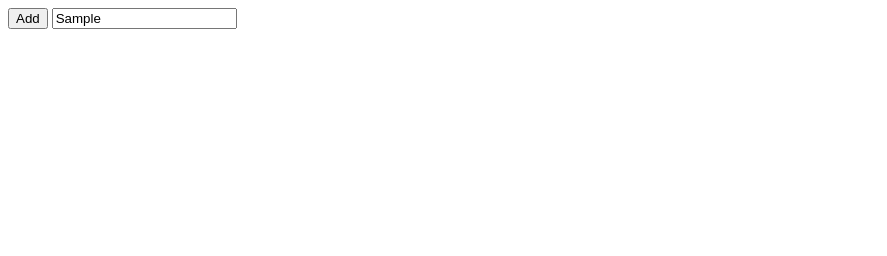
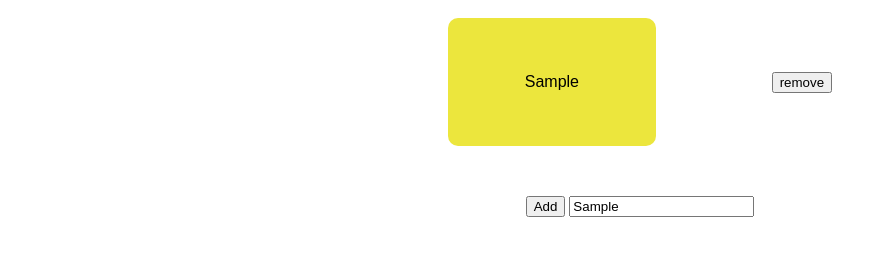
Before and after one commit to SJB7788/comp4537, a website: page public/writer.html in a window 1280 px wide. Both pictures are taken after typing "Sample" into the empty fields and a click on the button "Add". Shown: the whole page, without its empty margins (0-887 px from the left). Drawn offline with Linux system fonts and the light colour scheme.

Commit message:
implement note

```diff
--- a/public/css/style.css
+++ b/public/css/style.css
@@ -1,8 +1,35 @@
-.game_message {
-    position: relative;
-    z-index: 100;
+body {
+    display: flex;
+    flex-direction: column;
+    align-items: center;
+    justify-content: center;
 }
 
-#game_container {
-    margin-top: 2em;
+.note_container {
+    margin-top: 10px;
+    width: 500px;
+    display: flex;
+    flex-direction: row;
+    align-items: center;
+    justify-content: space-around;
 }
+
+.note_rect_container {
+    display: flex;
+    align-items: center;
+    justify-content: center;
+    background-color: #ECE63D;
+    border-radius: 10px;
+    padding: 1.5em;
+}
+
+.note_rect_p {
+    text-align: center;
+    color: black;
+    font-family: sans-serif;
+    font-weight: 500;
+}
+
+.create_note_container {
+    margin-top: 50px;
+}
--- a/public/js/index.js
+++ b/public/js/index.js
@@ -1,20 +1,79 @@
-class Notepad {
-  constructor(container) {
-    this.notepadContainer = container
-    this.createNoteButton =
+export class LocalStorage {
+  constructor(key) {}
+
+  replaceNoteArrayLocal(key, value) {
+    localStorage.setItem(key, value);
+  }
+
+  getNoteArrayLocal(key) {
+    return localStorage.getItem(key);
+  }
+}
+
+export class Notepad {
+  constructor(container, key) {
+    this.storage = new LocalStorage();
+    this.storageKey = key;
+
+    this.notepadContainer = container;
+    this.noteArray = [];
+  }
+
+  addNote(note) {
+    this.noteArray.push(note);
+    // add event listener to remove the note container
+    note.button
+      .getButton()
+      .addEventListener("click", () => this.removeNote(note));
   }
 
   createNote(text) {
     // create new note object which already has button and noteRectangle populated
     const note = new Note(text);
+    // push note into note array
+    this.noteArray.push(note);
+
+    // add event listener to remove the note container
+    note.button
+      .getButton()
+      .addEventListener("click", () => this.removeNote(note));
+    // add to local storage
+    this.storage.replaceNoteArrayLocal(
+      this.storageKey,
+      JSON.stringify(this.noteArray)
+    );
     // append the note to notepadContainer
-    this.notepadContainer.appendChild(note);
+    this.notepadContainer.appendChild(note.getNoteContainer());
   }
 
+  removeNote(note) {
+    this.notepadContainer.removeChild(note.getNoteContainer());
+    this.noteArray.pop(note);
+    this.storage.replaceNoteArrayLocal(
+      this.storageKey,
+      JSON.stringify(this.noteArray)
+    );
+  }
+
+  updateNoteFromStorage() {
+    this.clearNotePad();
+    const notes = JSON.parse(this.storage.getNoteArrayLocal(this.storageKey)) || [];
+
+    if (notes != null) {
+      notes.forEach((note) => {
+        this.createNote(note.text);
+      });
+    }
+  }
+
+  clearNotePad() {
+    this.notepadContainer.replaceChildren();
+  }
 }
 
-class Note {
+export class Note {
   constructor(text) {
+    this.text = text;
     // create new noteContainer
     this.noteContainer = document.createElement("div");
     this.noteContainer.className = "note_container";
@@ -23,32 +82,34 @@ class Note {
     this.note = new NoteRectangle(text);
     this.button = new Button();
 
-    // add event listener to remove the note container
-    this.button.getButton().addEventListener('click', () => this.removeNote());
-
     // append the button and noteRectangle object to noteContainer div
     this.noteContainer.appendChild(this.note.getNoteElement());
     this.noteContainer.appendChild(this.button.getButton());
   }
 
-  removeNote(container) {
-    container.removeChild(this.noteContainer);
-  }
-
   getNoteContainer() {
     return this.noteContainer;
   }
+
+  getNoteRectangleElement() {
+    return this.note.getNoteElement();
+  }
 }
 
-class NoteRectangle {
+export class NoteRectangle {
   constructor(text) {
     this.text = text;
 
     this.noteElement = document.createElement("div");
     this.noteElement.style.width = "10em";
     this.noteElement.style.height = "5em";
+    this.noteElement.className = "note_rect_container";
+
     this.textElement = document.createElement("p");
-    this.textElement.innerHTML = this.text;
+    this.textElement.innerText = this.text;
+    this.textElement.classList = "note_rect_p";
+
+    this.noteElement.appendChild(this.textElement);
   }
 
   getNoteElement() {
@@ -56,7 +117,7 @@ class NoteRectangle {
   }
 }
 
-class Button {
+export class Button {
   constructor() {
     this.button = document.createElement("button");
     this.button.innerHTML = "remove";
--- /dev/null
+++ b/public/js/writer.js
@@ -0,0 +1,12 @@
+import { Notepad } from "./index.js";
+
+const container = document.querySelector(".notepad_container");
+const notepad = new Notepad(container, "key123");
+notepad.updateNoteFromStorage()
+
+const addButton = document.querySelector("#create_note_button");
+const textField = document.getElementById("create_note_input");
+
+addButton.addEventListener("click", () => {
+    notepad.createNote(textField.value);
+});
--- a/public/writer.html
+++ b/public/writer.html
@@ -3,6 +3,8 @@
 <head>
     <meta charset="UTF-8">
     <meta name="viewport" content="width=device-width, initial-scale=1.0">
+    <link rel="stylesheet" href="./css/style.css">
+    <script type="module" src="./js/writer.js" defer></script>
     <title>Writer</title>
 </head>
 <body>
@@ -11,7 +13,7 @@
     </div>
     <div class="create_note_container">
         <button id="create_note_button">Add</button>
-        <input type="text" id="create_note_input hidden">
+        <input type="text" id="create_note_input">
     </div>
 </body>
 </html>
```
Also changed, not shown: public/js/reader.js (added, +8 -0 lines), public/reader.html (+4 -1 lines).
